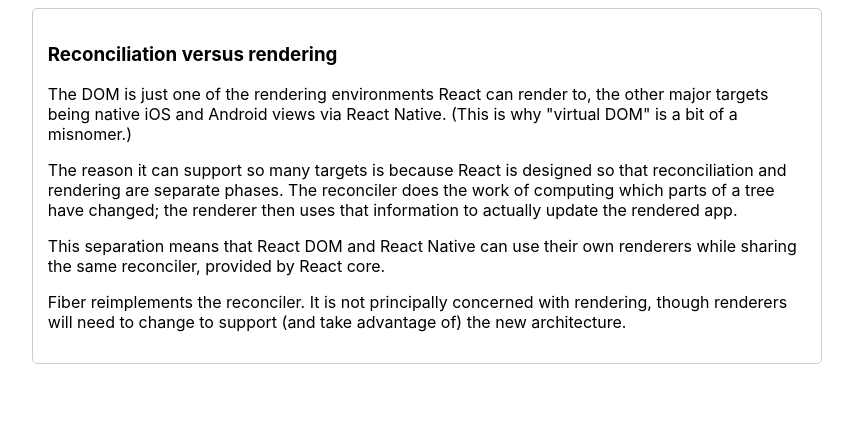
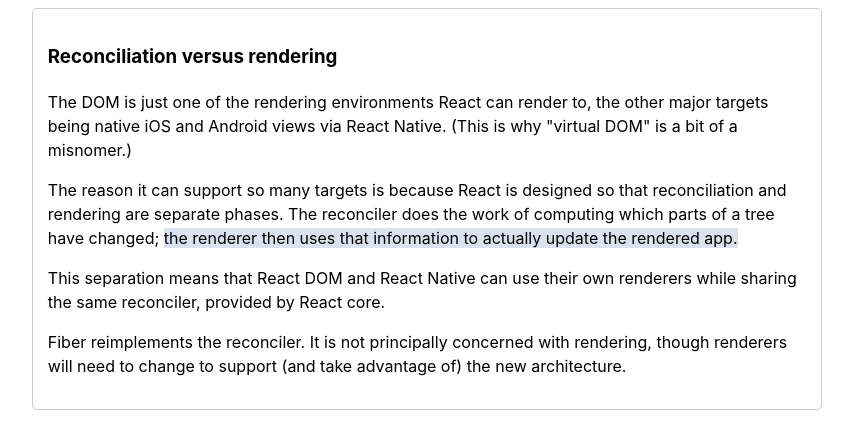
Before and after one commit to rkshawon/Advance-React, a React (Vite) app: page / in a window 1280 px wide. Shown: the top 448 px of the page, without its empty margins (213-1066 px from the left). Built offline with nearby package versions, Linux system fonts and the light colour scheme.

Commit message:
Add fiber in notes

```diff
--- a/src/App.tsx
+++ b/src/App.tsx
@@ -14,6 +14,7 @@
         border: "1px solid #ccc",
         borderRadius: "5px",
         padding: "15px",
+        lineHeight: "1.5",
       }}
     >
       {/* <DocTitle /> */}
--- a/src/notes/fiber.tsx
+++ b/src/notes/fiber.tsx
@@ -12,8 +12,11 @@
           The reason it can support so many targets is because React is designed
           so that reconciliation and rendering are separate phases. The
           reconciler does the work of computing which parts of a tree have
-          changed; the renderer then uses that information to actually update
-          the rendered app.
+          changed;{" "}
+          <span style={{ backgroundColor: "#dae2f0" }}>
+            the renderer then uses that information to actually update the
+            rendered app.
+          </span>
         </p>
         <p dir="auto">
           This separation means that React DOM and React Native can use their
```
